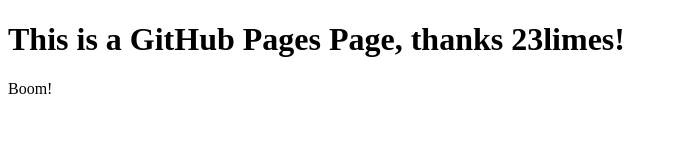
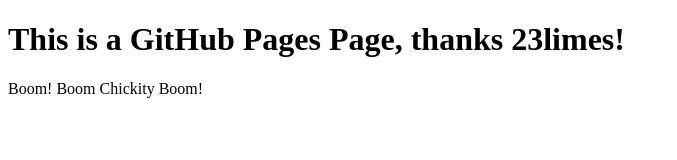
Before and after one commit to git-odi/odi, a plain HTML site: page index.html in a window 1280 px wide. Shown: the whole page, without its empty margins (0-677 px from the left). Drawn offline with Linux system fonts and the light colour scheme.

Commit message:
Update index.html

```diff
--- a/index.html
+++ b/index.html
@@ -3,7 +3,7 @@
 <body>
 <h1>This is a GitHub Pages Page, thanks 23limes!</h1>
 
-<p>Boom!</p>
+<p>Boom! Boom Chickity Boom!</p>
 
   <script src="https://cdn.freecodecamp.org/testable-projects-fcc/v1/bundle.js"></script>
 </body>
```
